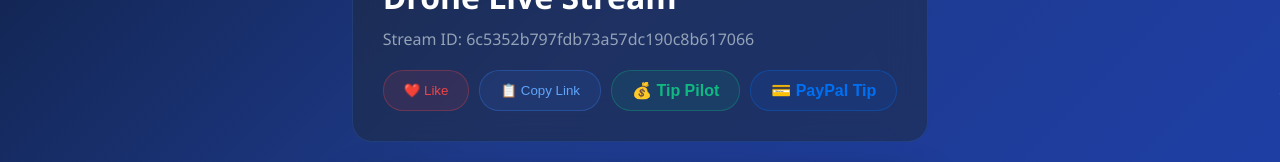
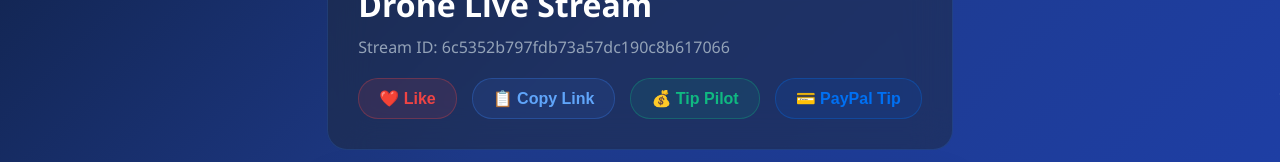
Before and after one commit to gjrob/bluetube-mvp, a Next.js app: page /watch/6c5352b797fdb73a57dc190c8b617066 in a window 1280 px wide. Shown: the part 535-697 px from the top of the page. Built offline with nearby package versions, Linux system fonts and the light colour scheme.

Commit message:
Fixed Added Import Statement Live

```diff
--- a/pages/watch/[id].js
+++ b/pages/watch/[id].js
@@ -63,12 +63,7 @@ export default function WatchStream() {
                 {/* Cloudflare Stream Player */}
                 <div style={{
                   position: 'relative',
-                  paddingTop: '56.25%', // 16:9 aspect ratio
-                  marginBottom: '20px',
-                  background: '#000',
-                  borderRadius: '20px',
-                  overflow: 'hidden',
-                  boxShadow: '0 10px 40px rgba(0,0,0,0.5)'
+                  paddingTop: '56.25%' // 16:9 aspect ratio
                 }}>
                   {!isLive && (
                     <div style={{
@@ -145,15 +140,27 @@ export default function WatchStream() {
                   </p>
 
                   {/* Quick Actions */}
-                  <div style={{ display: 'flex', gap: '10px', flexWrap: 'wrap' }}>
-                    <button style={{
-                      background: 'rgba(239, 68, 68, 0.1)',
-                      color: '#ef4444',
-                      border: '1px solid rgba(239, 68, 68, 0.3)',
-                      padding: '10px 20px',
-                      borderRadius: '20px',
-                      cursor: 'pointer'
-                    }}>
+                  <div style={{
+                    display: 'flex',
+                    gap: '15px',
+                    flexWrap: 'wrap'
+                  }}>
+                    <button
+                      onClick={() => {
+                        // Add like functionality
+                        alert('Liked! (Add backend integration here)');
+                      }}
+                      style={{
+                        background: 'rgba(239, 68, 68, 0.1)',
+                        color: '#ef4444',
+                        border: '1px solid rgba(239, 68, 68, 0.3)',
+                        padding: '10px 20px',
+                        borderRadius: '20px',
+                        cursor: 'pointer',
+                        fontWeight: 'bold',
+                        fontSize: '16px'
+                      }}
+                    >
                       ❤️ Like
                     </button>
 
@@ -168,7 +175,9 @@ export default function WatchStream() {
                         border: '1px solid rgba(59, 130, 246, 0.3)',
                         padding: '10px 20px',
                         borderRadius: '20px',
-                        cursor: 'pointer'
+                        cursor: 'pointer',
+                        fontWeight: 'bold',
+                        fontSize: '16px'
                       }}
                     >
                       📋 Copy Link
```
Also changed, not shown: pages/live.js (+5 -13 lines).
